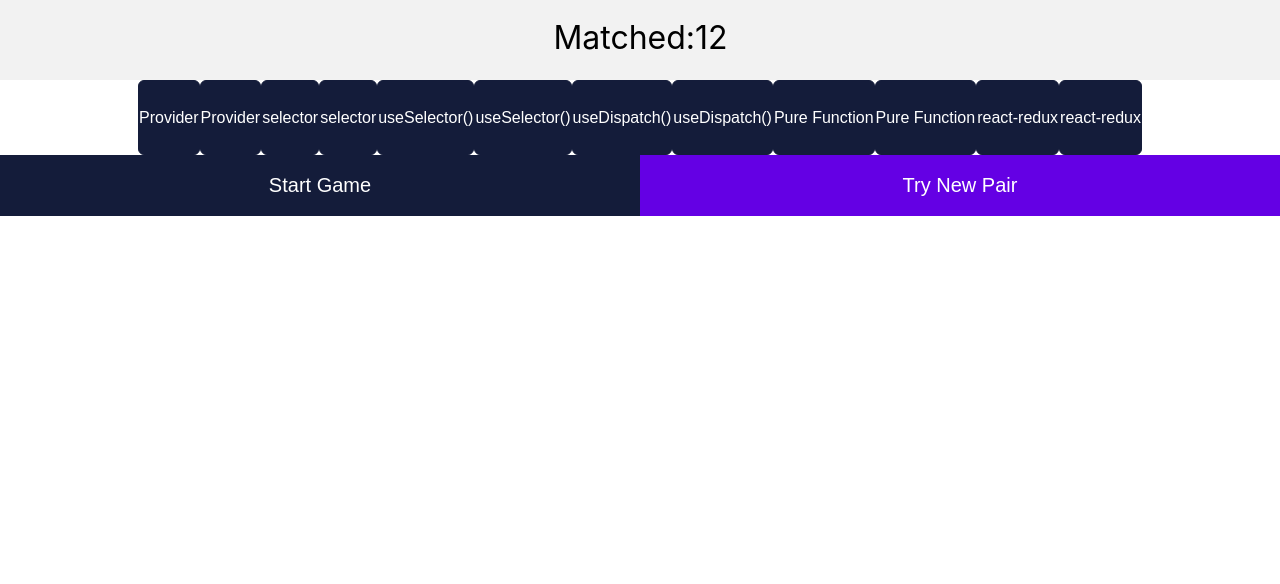
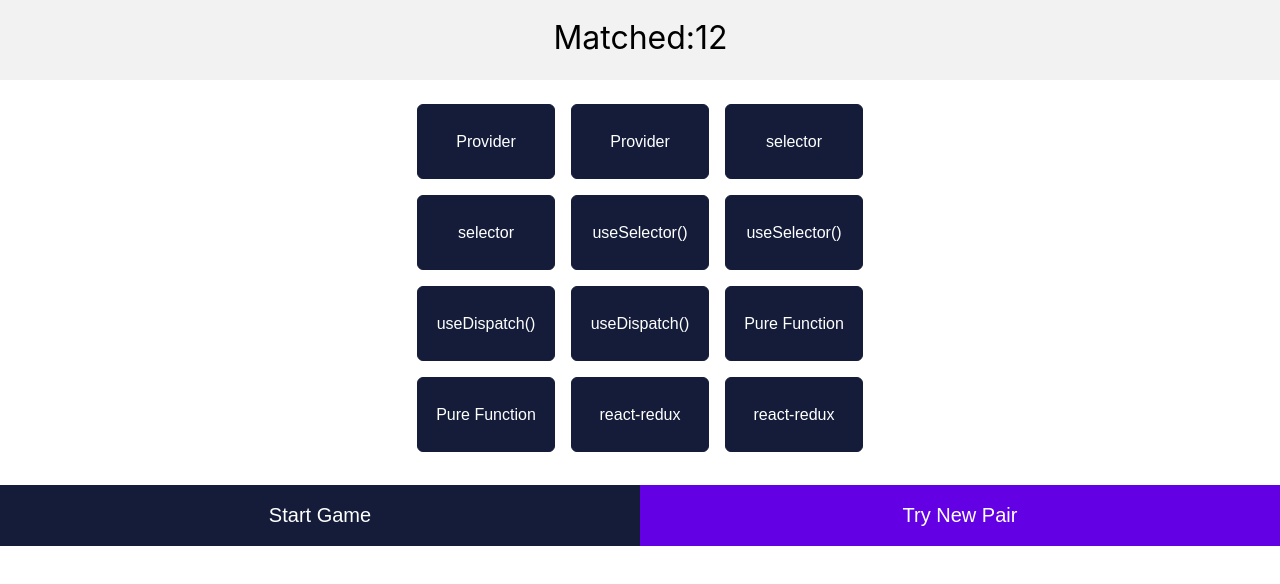
Before and after one commit to wingsown/memory-game, a React (Create React App) app: page / in a window 1280 px wide. Shown: the top 584 px of the page. Built offline with nearby package versions, Linux system fonts and the light colour scheme.

Commit message:
Cards container styling

```diff
--- a/src/index.css
+++ b/src/index.css
@@ -55,3 +55,13 @@
   height: 75px;
   font-size: 16px;
 }
+
+.cards-container {
+  display: grid;
+  grid-template-columns: repeat(3, 138px);
+  grid-auto-rows: 1fr;
+  gap: 16px 16px;
+  margin: 0 auto;
+  width: fit-content;
+  padding: 24px 0 33px 0;
+}
```
